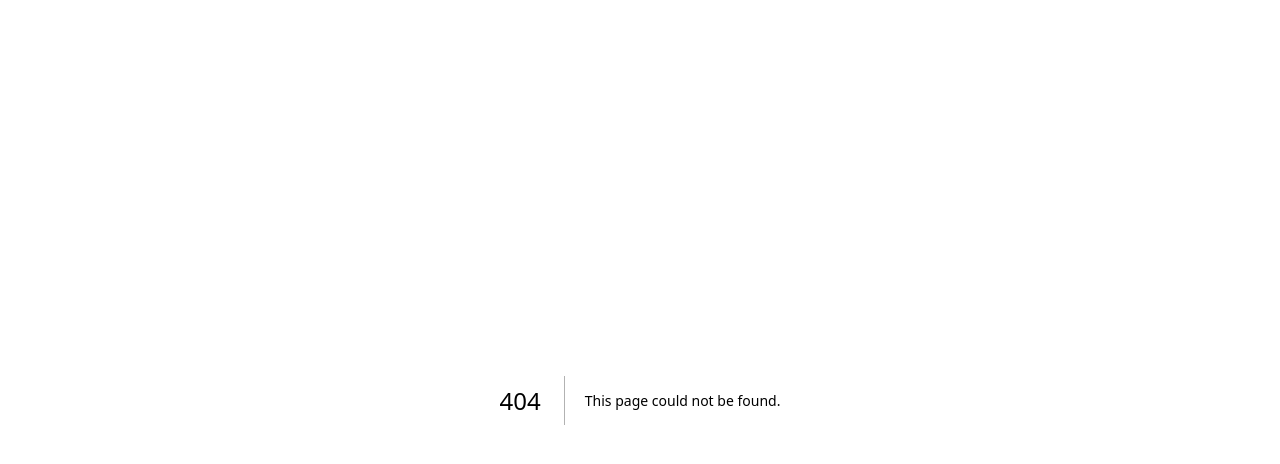
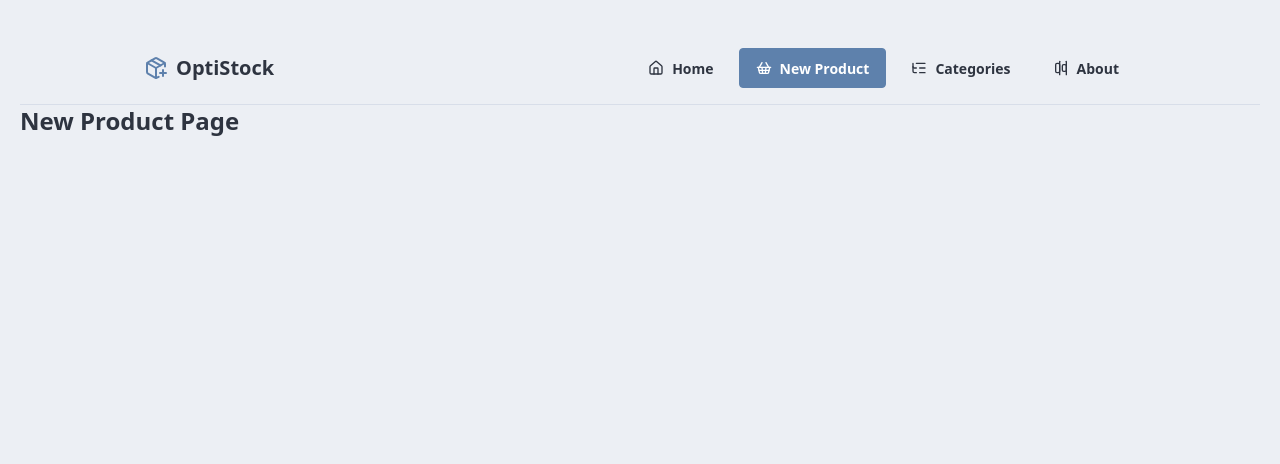
Before and after one commit to adnane-lakhmaisse/OptiStock, a Next.js app: page /new-product in a window 1280 px wide. Before the commit this address had no page. Shown: the top 464 px of the page. Built offline with nearby package versions, Linux system fonts and the light colour scheme; no server answers.

Commit message:
Création de la page d’ajout de produit

```diff
--- a/app/components/NavBar.tsx
+++ b/app/components/NavBar.tsx
@@ -7,6 +7,7 @@ import {
   ListTree,
   Menu,
   PackagePlus,
+  ShoppingBasket,
   X,
 } from "lucide-react";
 import Link from "next/link";
@@ -21,6 +22,7 @@ export default function NavBar() {
 
   const navLinks = [
     { name: "Home", href: "/", icon: Home },
+    { name: "New Product", href: "/new-product", icon: ShoppingBasket },
     { name: "Categories", href: "/category", icon: ListTree },
     { name: "About", href: "/about", icon: AlignHorizontalDistributeEndIcon },
   ];
--- /dev/null
+++ b/app/new-product/page.tsx
@@ -0,0 +1,15 @@
+"use client"
+import React from 'react'
+import Wrapper from '../components/Wrapper'
+
+export default function page() {
+  return (
+    <div>
+        <Wrapper>
+          <h1 className='text-2xl font-semibold mb-4'>New Product Page</h1>
+          {/* New Product Form or Content Goes Here */}
+        </Wrapper>
+
+    </div>
+  )
+}
```
